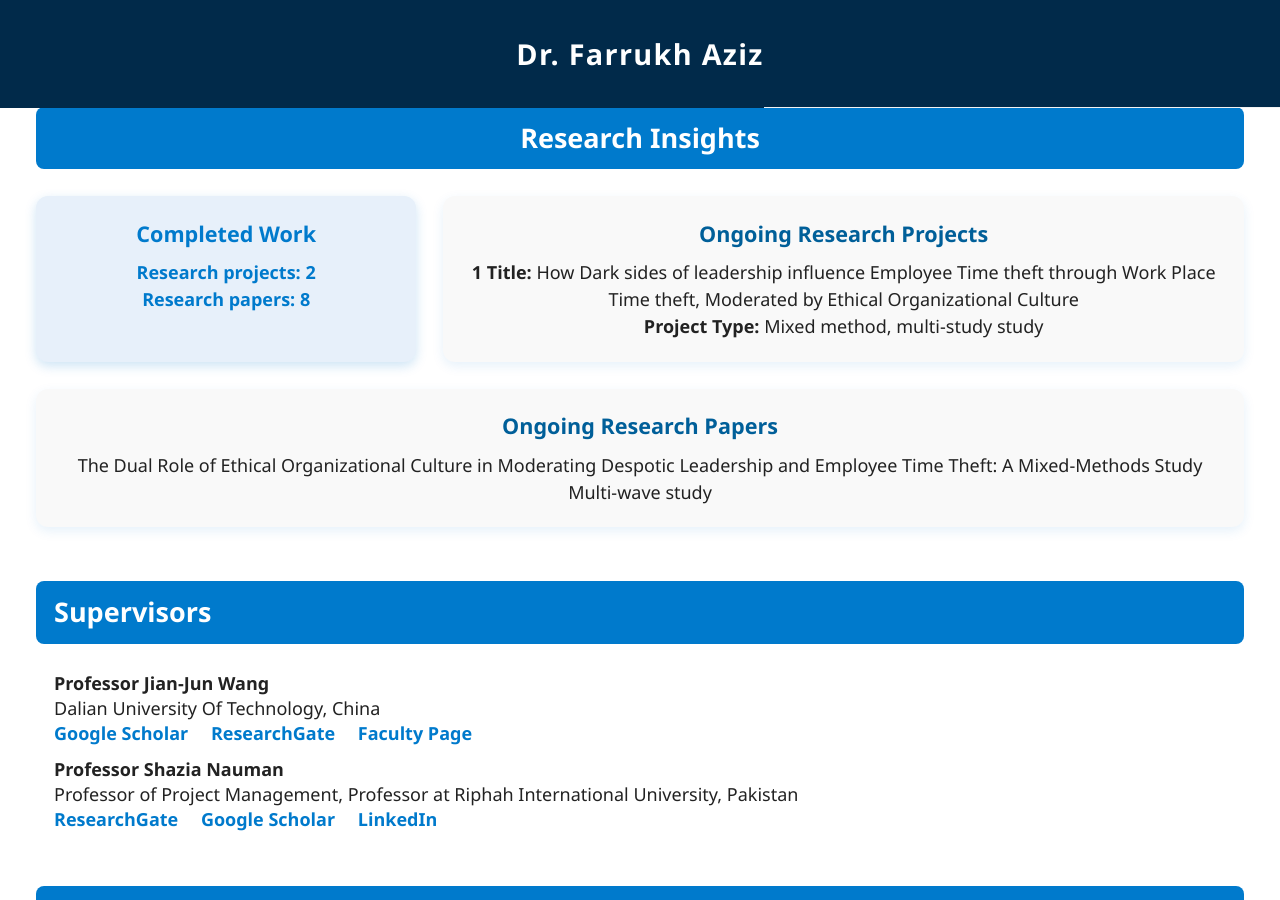
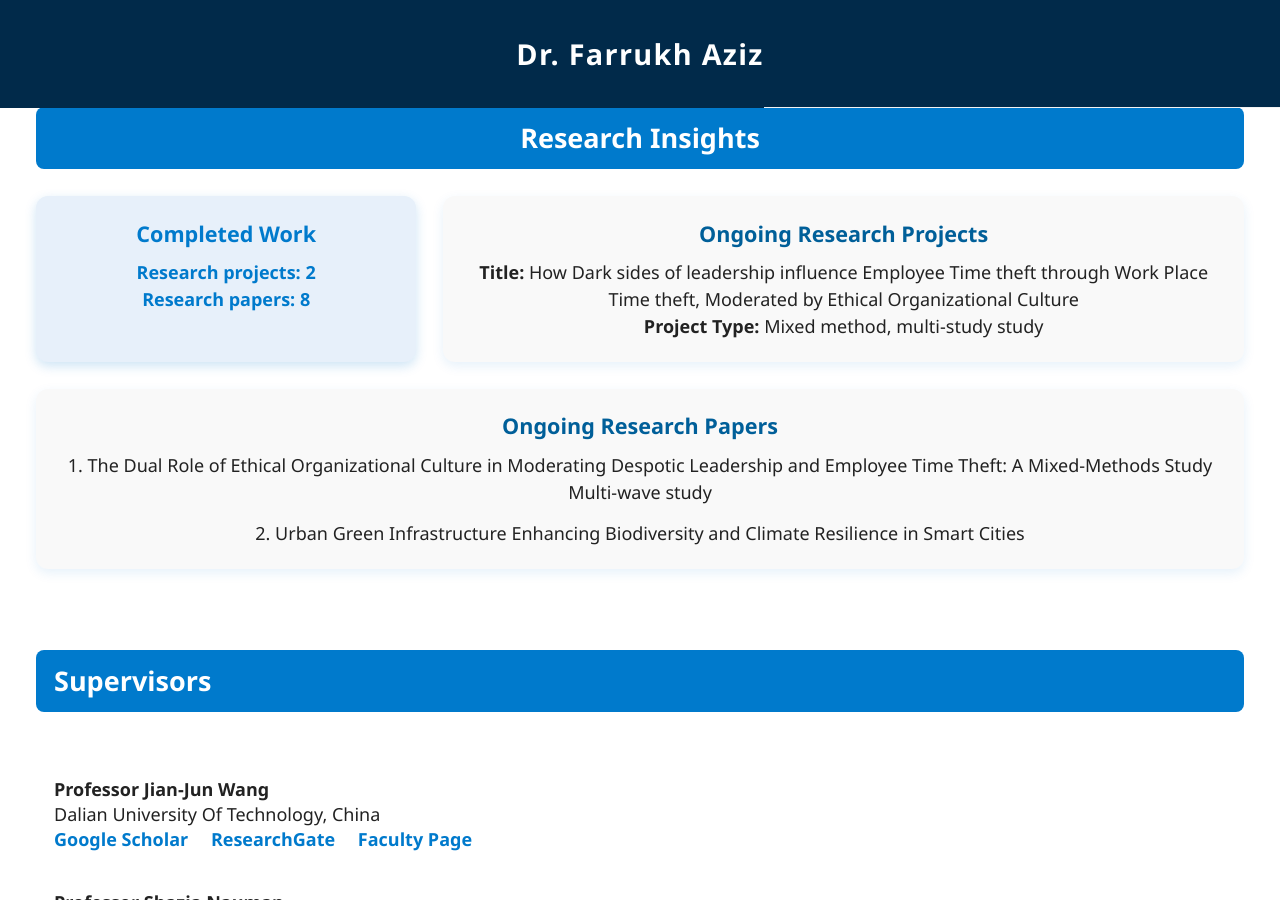
Before and after one commit to engrfarrukhaziz/engrfarrukhaziz.github.io, a Jekyll site: the page built from _pages/about.md, in a window 1280 px wide and 900 px high, scrolled down 643 px. Built offline with Jekyll 4.4.1, drawn with Linux system fonts in a browser that asks for light colours.

Commit message:
Update default.html

```diff
--- a/_layouts/default.html
+++ b/_layouts/default.html
@@ -271,11 +271,12 @@ layout: compress
        <!-- Ongoing Research Papers Box -->
 <div style="flex: 2 1 600px; background-color: #f9f9f9; border-radius: 12px; padding: 1.2rem 1.5rem; box-shadow: 0 4px 12px rgb(0 122 204 / 0.1); color: #222; font-weight: 500;">
   <div style="font-size: 1.2rem; color: #005f99; font-weight: 700; margin-bottom: 0.5rem;">Ongoing Research Papers</div>
+  <div style="margin-bottom: 0.8rem;">
+    1. The Dual Role of Ethical Organizational Culture in Moderating Despotic Leadership and Employee Time Theft: A Mixed-Methods Study Multi-wave study
+  </div>
   <div>
-            The Dual Role of Ethical Organizational Culture in Moderating Despotic Leadership and Employee Time Theft: A Mixed-Methods Study Multi-wave study
+    2. Urban Green Infrastructure Enhancing Biodiversity and Climate Resilience in Smart Cities
   </div>
-        </div>
-
 </div>
 
       <!-- Supervisors Section -->
```
Also changed, not shown: other parts of _layouts/default.html (+1 -1 lines). Lines whose indentation alone changed are shown as unchanged.
